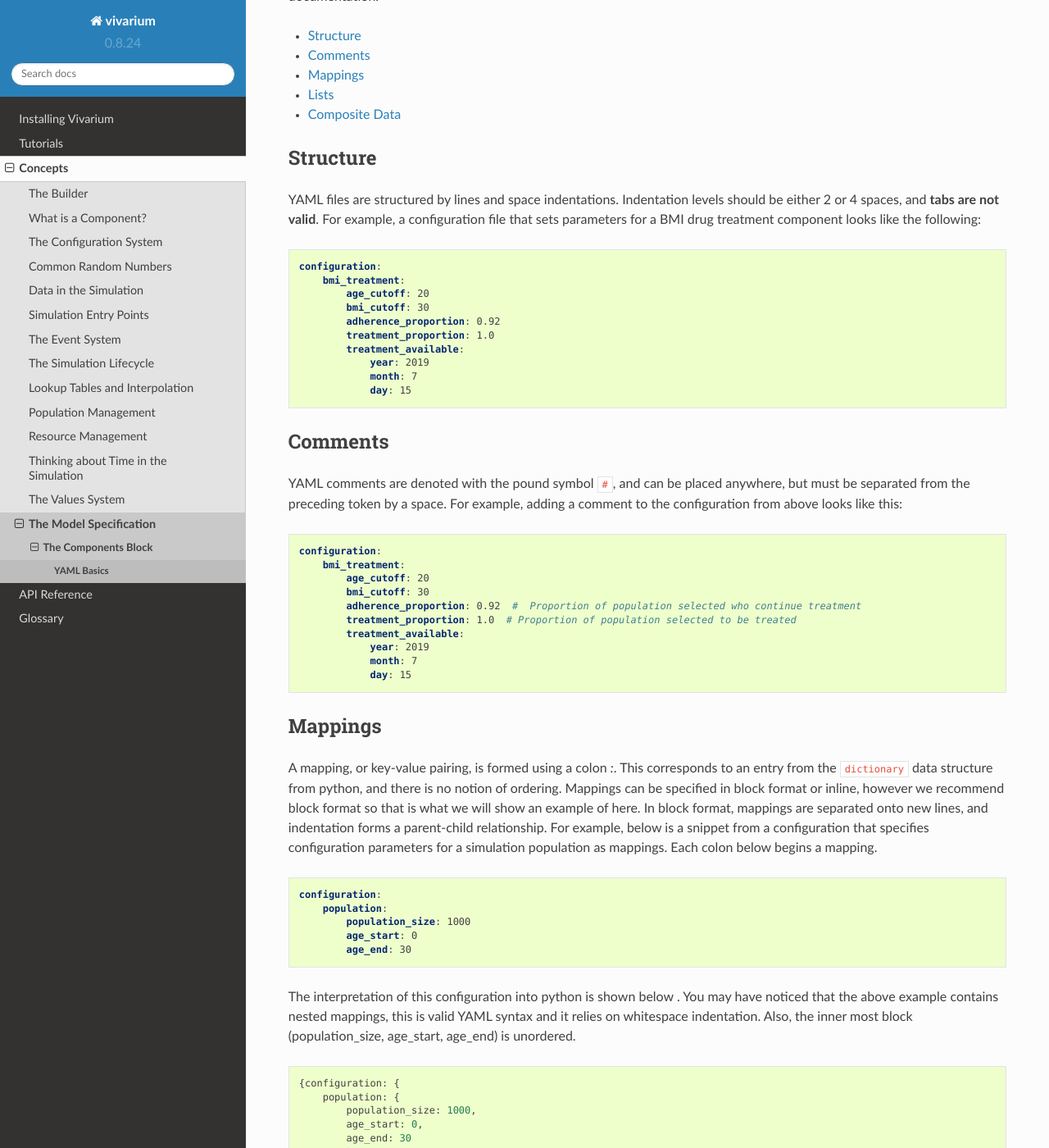
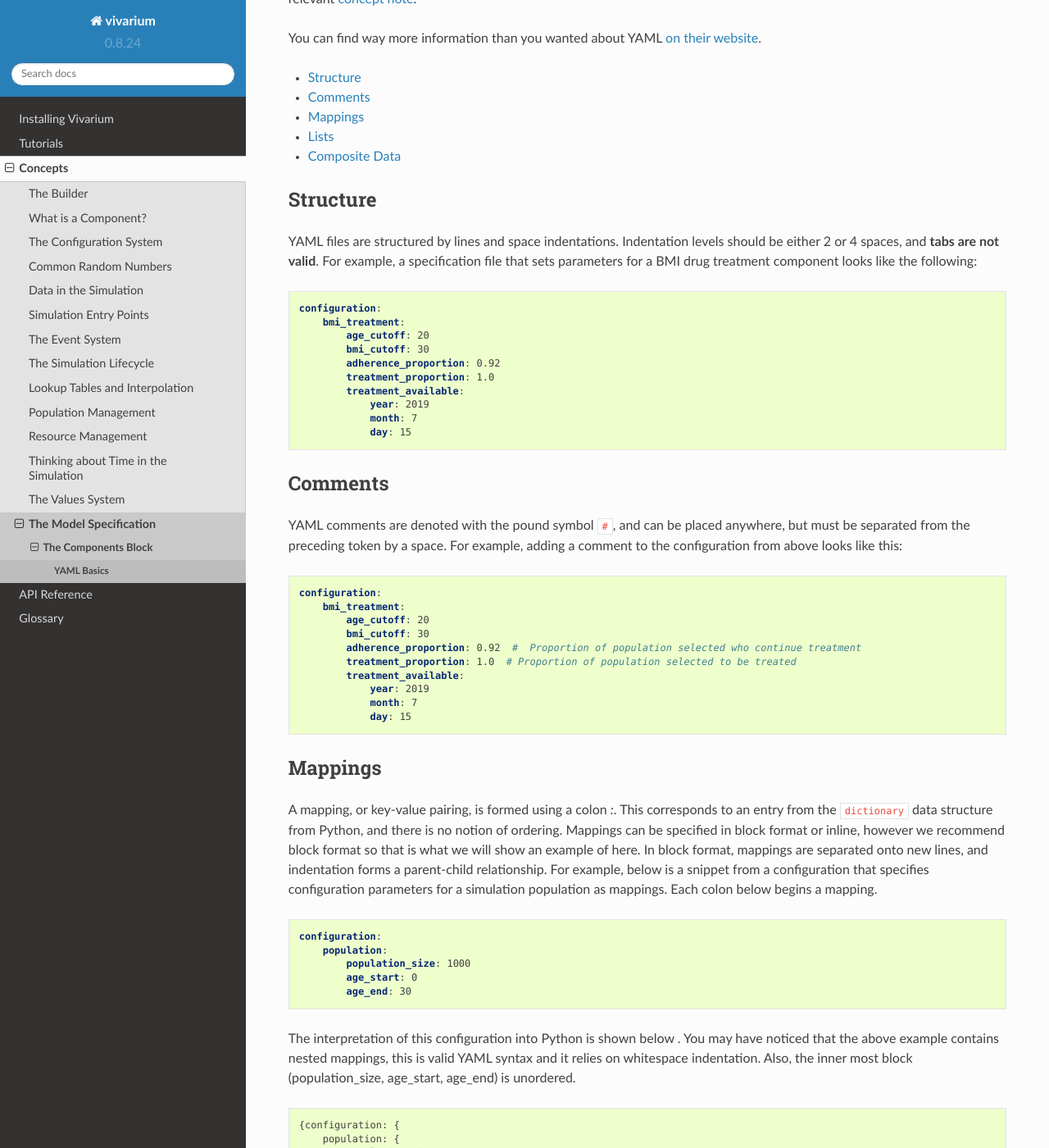
Before and after one commit to ihmeuw/vivarium, a Sphinx documentation site: the page built from docs/source/concepts/model_specification/yaml_basics.rst, in a window 1280 px wide and 1400 px high, scrolled down 272 px. Shown: the whole window at 82% size. Built offline with Sphinx 7.4.7 and the Read the Docs theme 2.0.0, drawn with Linux system fonts in a browser that asks for light colours; some of the changed text lies outside the part shown.

Commit message:
Update links

```diff
--- a/docs/source/concepts/model_specification/index.rst
+++ b/docs/source/concepts/model_specification/index.rst
@@ -17,7 +17,7 @@ Each of these blocks is delineated by a top-level key in the yaml file:
 ``plugins``, ``components``, or ``configuration``, respectively.
 
 You can find a short intro to yaml basics
-:ref:`here <model_specification_yaml_concept`.
+:ref:`here <model_specification_yaml_concept>`.
 
 .. contents::
    :depth: 2
--- a/docs/source/concepts/model_specification/yaml_basics.rst
+++ b/docs/source/concepts/model_specification/yaml_basics.rst
@@ -4,13 +4,17 @@
 YAML Basics
 ===========
 
-YAML is a simple, human-readable data serialization format that is often used
-for :term:`model specification <Model Specification>` files. The extensions of a file can be **.yaml** or
-**.yml**, both of which are accepted throughout the Vivarium framework.  The
-following are general rules to keep in mind when writing and interpreting
-Vivarium YAML files. Examples use snippets from Vivarium model configurations
-but do not go in-depth about that topic. For more information about model
-configurations, please see that section of this documentation.
+YAML is a simple, human-readable data serialization format that is used for
+:mod:`vivarium` :term:`model specification <Model Specification>` files. The
+extensions of a file can be **.yaml** or **.yml**, both of which are accepted
+throughout the :mod:`vivarium` framework.  The following are general rules to
+keep in mind when writing and interpreting YAML files. Examples use snippets
+from :mod:`vivarium` model specifications but do not go in-depth about that
+topic. For more information about model specifications, please see the
+relevant :ref:`concept note <model_specification_concept>`.
+
+You can find way more information than you wanted about YAML
+`on their website <https://yaml.org/>`_.
 
 .. contents::
    :depth: 1
@@ -23,7 +27,7 @@ Structure
 
 YAML files are structured by lines and space indentations. Indentation levels
 should be either 2 or 4 spaces, and **tabs are not valid**.  For example, a
-configuration file that sets parameters for a BMI drug treatment component
+specification file that sets parameters for a BMI drug treatment component
 looks like the following:
 
 .. code-block:: yaml
@@ -63,7 +67,7 @@ Mappings
 --------
 
 A mapping, or key-value pairing, is formed using a colon `:`. This corresponds
-to an entry from the ``dictionary`` data structure from python, and there is
+to an entry from the ``dictionary`` data structure from Python, and there is
 no notion of ordering. Mappings can be specified in block format or inline,
 however we recommend block format so that is what we will show an example of
 here. In block format, mappings are separated onto new lines, and indentation
@@ -79,7 +83,7 @@ population as mappings. Each colon below begins a mapping.
             age_start: 0
             age_end: 30
 
-The interpretation of this configuration into python is shown below . You may
+The interpretation of this configuration into Python is shown below . You may
 have noticed that the above example contains nested mappings, this is valid
 YAML syntax and it relies on whitespace indentation. Also, the inner most
 block (population_size, age_start, age_end) is unordered.
```
Also changed, not shown: docs/source/concepts/entry_points.rst (+62 -45 lines).
